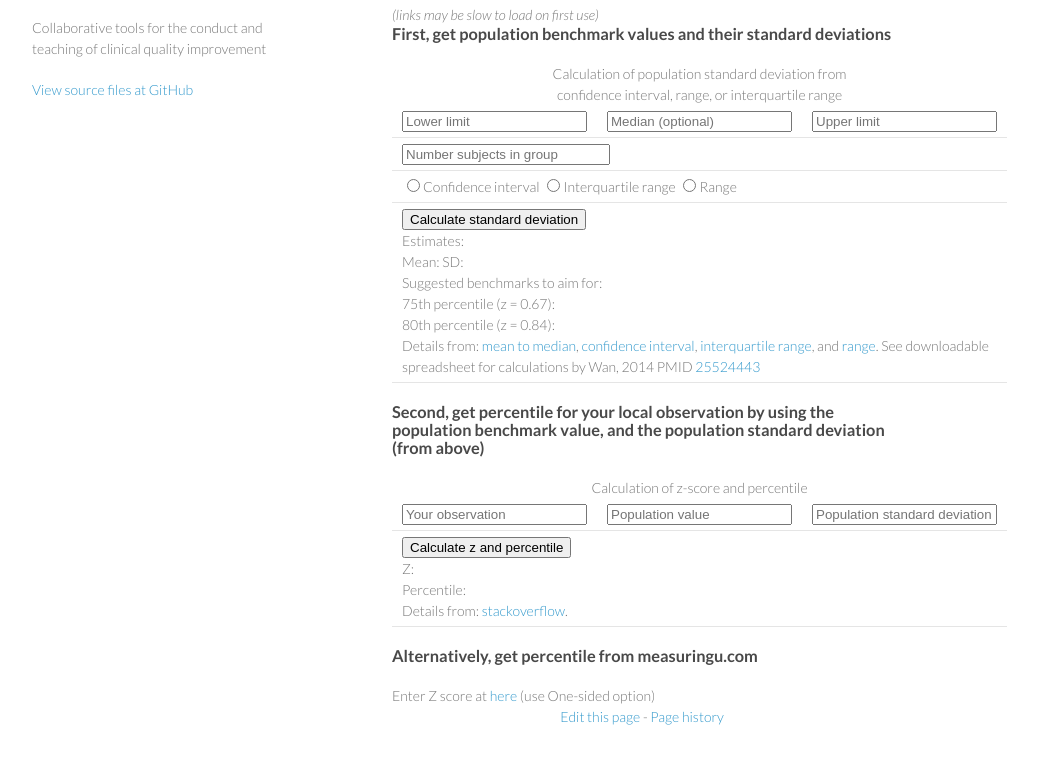
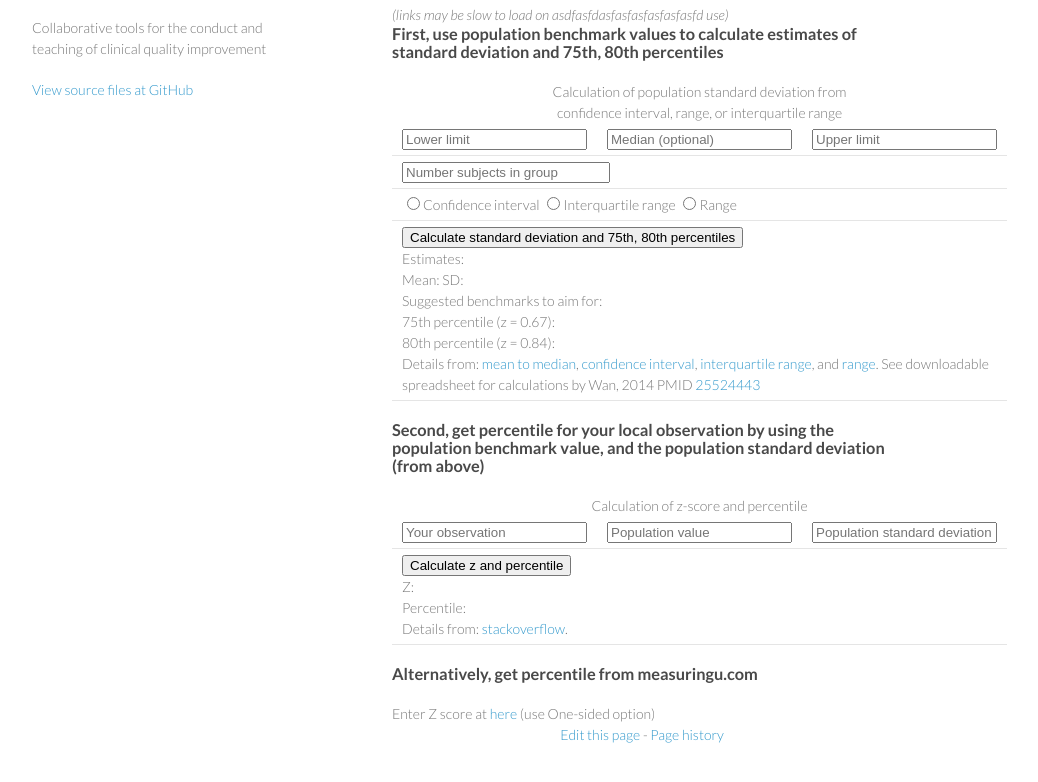
Before and after one commit to qitools/qitools.github.io, a plain HTML site: page benchmarking/index.html in a window 1280 px wide. Shown: the part 92-874 px from the top of the page, without its empty margins (178-1216 px from the left). Drawn offline with nearby package versions, Linux system fonts and the light colour scheme; files whose address does not match are found by name.

Commit message:
Update index.html

```diff
--- a/benchmarking/index.html
+++ b/benchmarking/index.html
@@ -111,15 +111,15 @@ $(document).ready(function(){
       <section>
         <h3>
 <a id="welcome-to-github-pages" class="anchor" href="#welcome-to-github-pages" aria-hidden="true"><span class="octicon octicon-link"></span></a>Benchmarking</h3>
-<div style="font-style:italic">(links may be slow to load on first use)</div>
-<h3>First, get population benchmark values and their standard deviations</h3>
+<div style="font-style:italic">(links may be slow to load on asdfasfdasfasfasfasfasfasfd use)</div>
+<h3>First, use population benchmark values to calculate estimates of standard deviation and 75th, 80th percentiles</h3>
 <form>
 	<table>
 		<caption>Calculation of population standard deviation from<br/>confidence interval, range, or interquartile range</caption>
 		<tr><td><input type="text" id="lower" placeholder="Lower limit"/></td><td><input type="text" id="median" placeholder="Median (optional)"/></td><td><input type="text" id="upper" placeholder="Upper limit"/></td></tr>
 		<tr><td colspan="3" align="center"><input type="text" id="subjects" placeholder="Number subjects in group" style="width: 200px;" /></td></tr>
 		<tr><td colspan="3" align="center"><input id="ci" name="type2" class="type2" type="radio"><label for="ci">Confidence interval</label>&nbsp;<input id="iqr" name="type2" class="type2" type="radio"><label for="iqr">Interquartile range</label>&nbsp;<input id="range" name="type2" class="type3" type="radio"><label for="range">Range</label></td></tr>
-		<tr><td colspan="3"><button id="bttncalculate2">Calculate standard deviation</button><br/>
+		<tr><td colspan="3"><button id="bttncalculate2">Calculate standard deviation and 75th, 80th percentiles</button><br/>
 			Estimates:</br>
 			Mean: <span id="answer_mean"></span> SD: <span id="answer_sd"></span><br/>
 			Suggested benchmarks to aim for:<br/>
```
